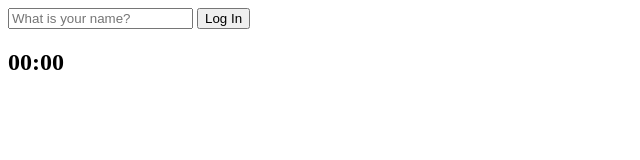
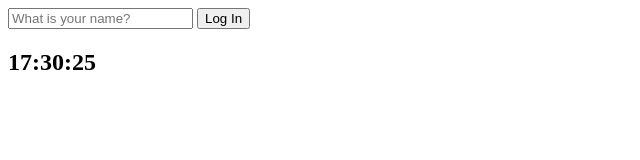
Before and after one commit to 2-Jihee/Momentum-App, a plain HTML site: page index.html in a window 1280 px wide. Shown: the full height of the page, 0-640 px from the left. Drawn offline with Linux system fonts and the light colour scheme.

Commit message:
add clock

```diff
--- a/JS/clock.js
+++ b/JS/clock.js
@@ -1,7 +1,9 @@
 const clock = document.querySelector("h2#clock")
 
-function sayHello() {
-    console.log('hello');
+function getClock() {
+    const date = new Date();
+    clock.innerText = `${date.getHours()}:${date.getMinutes()}:${date.getSeconds()}`;
 }
 
-setInterval(sayHello, 2000);
+getClock()
+setInterval(getClock, 1000);
--- a/index.html
+++ b/index.html
@@ -16,7 +16,7 @@
         />
         <button>Log In</button>
     </form>
-    <h2 id="clock">00:00</h2>
+    <h2 id="clock">00:00:00</h2>
     <h1 class="hidden" id="greeting"></h1>
     <script src="JS/greetings.js"></script>
     <script src="JS/clock.js"></script>
```
